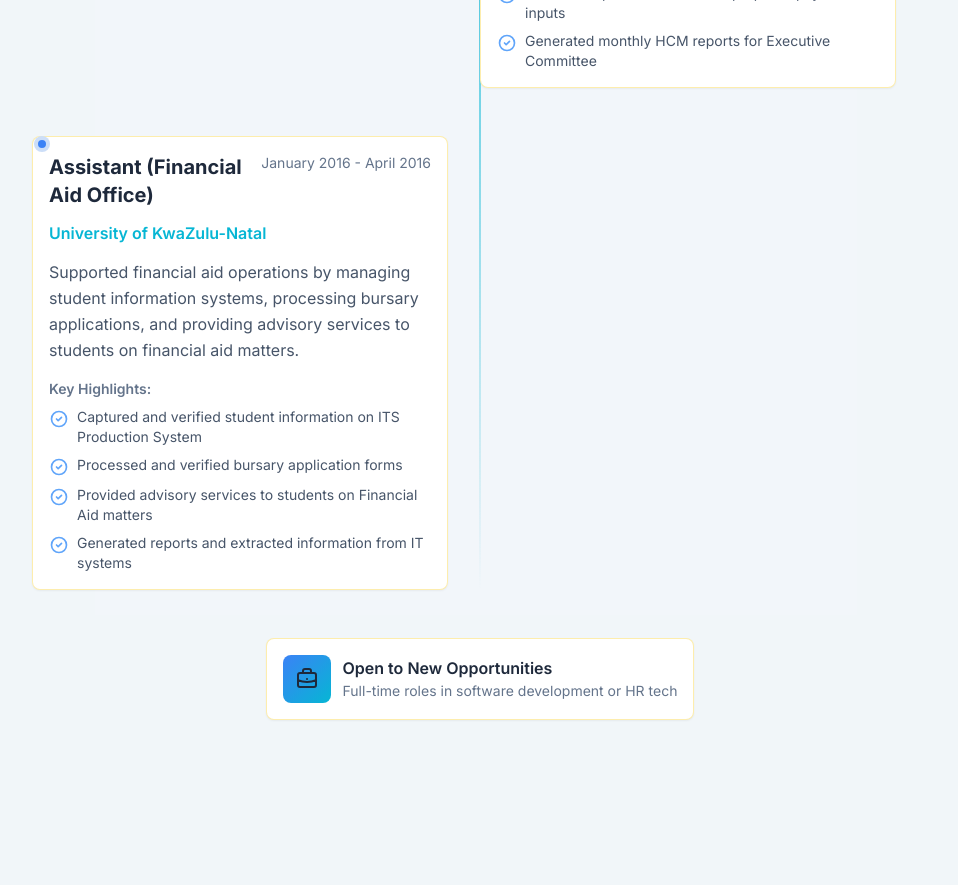
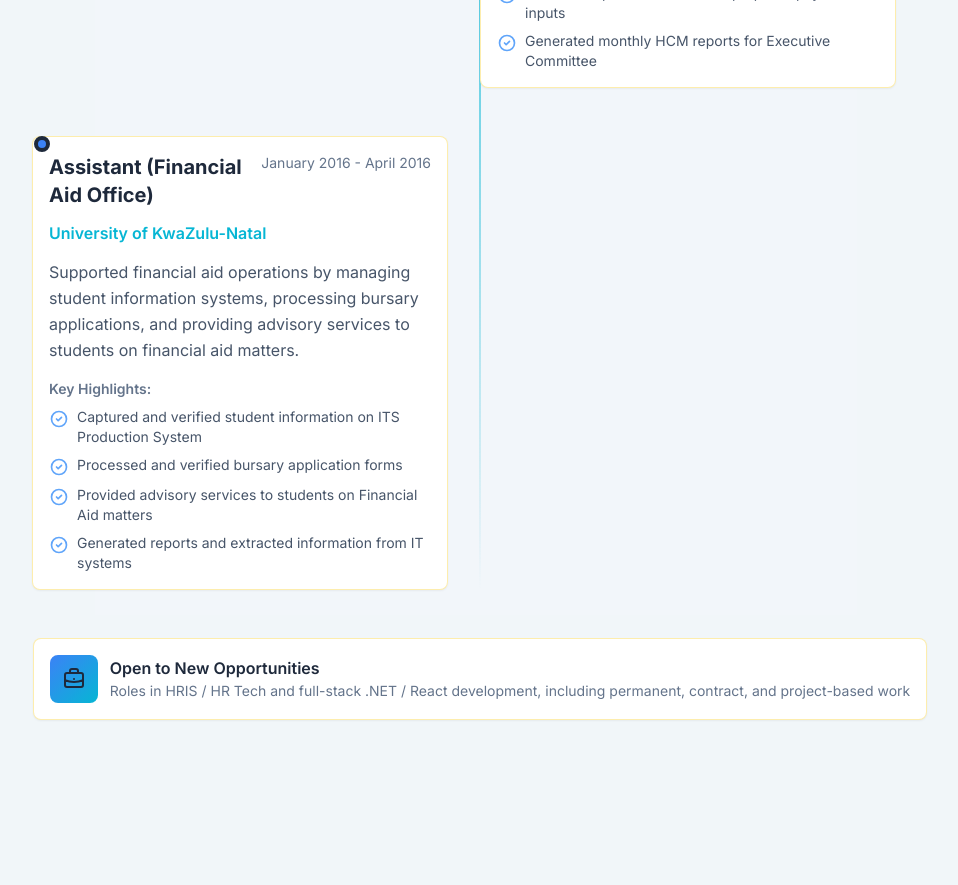
Before and after one commit to AyaSox/My-Portfolio, a React (Vite) app: page / in a window 1280 px wide. Shown: the part 7260-8145 px from the top of the page, without its empty margins (160-1118 px from the left). Built offline with nearby package versions, Linux system fonts and the light colour scheme.

Commit message:
Refactor Experience component styles and job description

```diff
--- a/src/components/Experience.jsx
+++ b/src/components/Experience.jsx
@@ -14,7 +14,10 @@ function Experience() {
             {experience.map((job, index) => (
               <div key={job.id} className={`relative ${index % 2 === 0 ? 'md:ml-0' : 'md:ml-auto'} md:w-1/2`}>
                 {/* Timeline dot */}
-                <div className="absolute left-0 md:left-auto md:right-full md:mr-[-1.125rem] transform md:translate-x-0 w-4 h-4 bg-blue-500 rounded-full border-4 z-10" style={{ borderColor: 'var(--section-bg)' }}></div>
+                <div
+                  className="absolute left-0 md:left-auto md:right-full md:mr-[-1.125rem] transform md:translate-x-0 w-4 h-4 bg-blue-500 rounded-full border-4 z-10"
+                  style={{ borderColor: 'var(--color-bg-surface)' }}
+                ></div>
 
                 <div className="ml-8 md:ml-0 md:mr-8 card">
                   <div className="flex justify-between items-start mb-3">
@@ -63,7 +66,9 @@ function Experience() {
               </div>
               <div className="text-left">
                 <p className="text-themed-primary font-semibold">Open to New Opportunities</p>
-                <p className="text-themed-muted text-sm">Full-time roles in software development or HR tech</p>
+                <p className="text-themed-muted text-sm">
+                  Roles in HRIS / HR Tech and full-stack .NET / React development, including permanent, contract, and project-based work
+                </p>
               </div>
             </div>
           </div>
```
